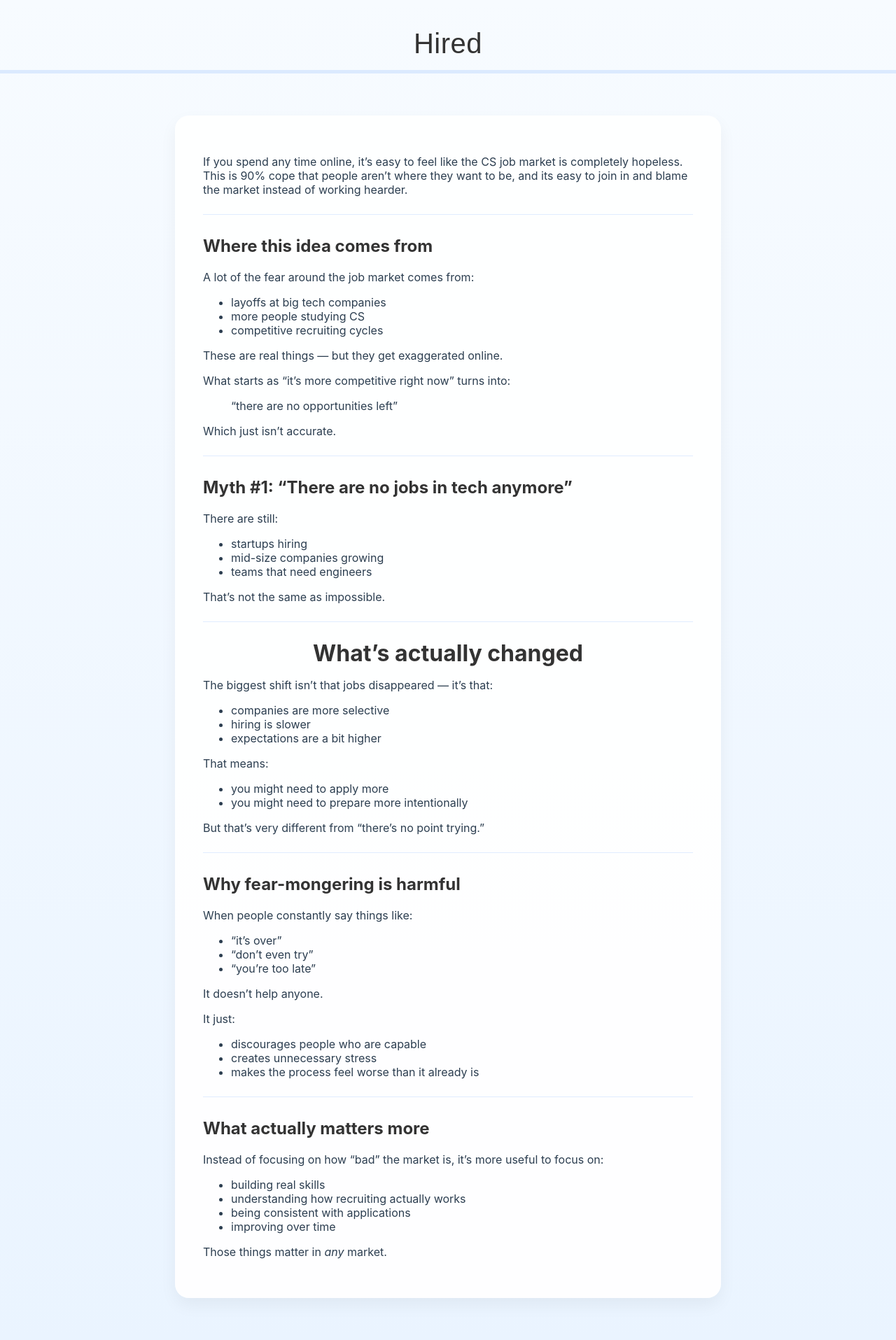
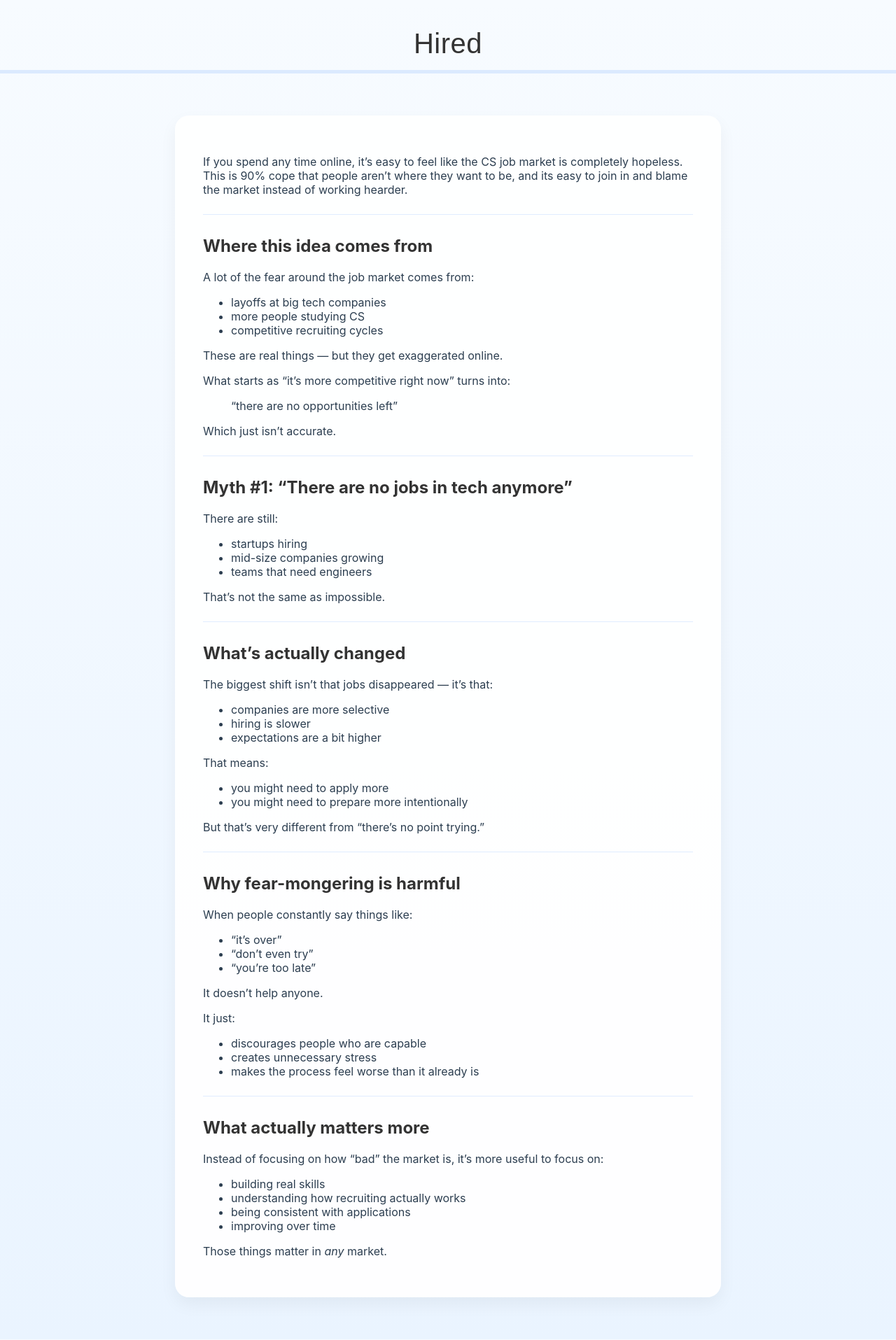
Before and after one commit to hiredmaybe67/hiredmaybe67.github.io, a Jekyll site: the page built from cs-job-market-myths.md, in a window 1280 px wide. Shown: the whole page at 70% size. Built offline with Jekyll 4.4.1, drawn with Linux system fonts in a browser that asks for light colours; our own code applies the rules of GitHub Pages for plain Markdown files.

```diff
--- a/cs-job-market-myths.md
+++ b/cs-job-market-myths.md
@@ -33,7 +33,7 @@ That’s not the same as impossible.
 
 ---
 
-# What’s actually changed
+## What’s actually changed
 
 The biggest shift isn’t that jobs disappeared — it’s that:
 
```
